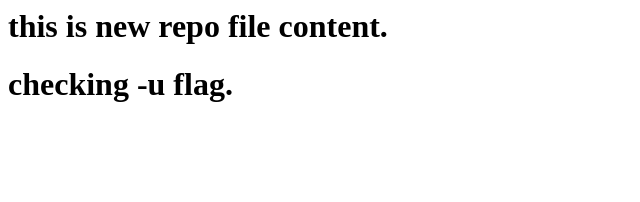
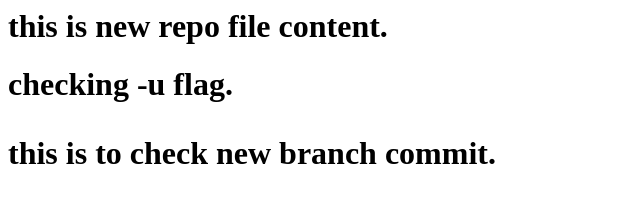
Before and after one commit to mkkhan78/localrepo, a plain HTML site: page index.html in a window 1280 px wide. Shown: the whole page, without its empty margins (0-640 px from the left). Drawn offline with Linux system fonts and the light colour scheme.

Commit message:
check new branch commit

```diff
--- a/index.html
+++ b/index.html
@@ -1,2 +1,3 @@
 <h1> this is new repo file content.<h1>
     <h1> checking -u flag.<h1>
+<p> this is to check new branch commit.<p>
```
